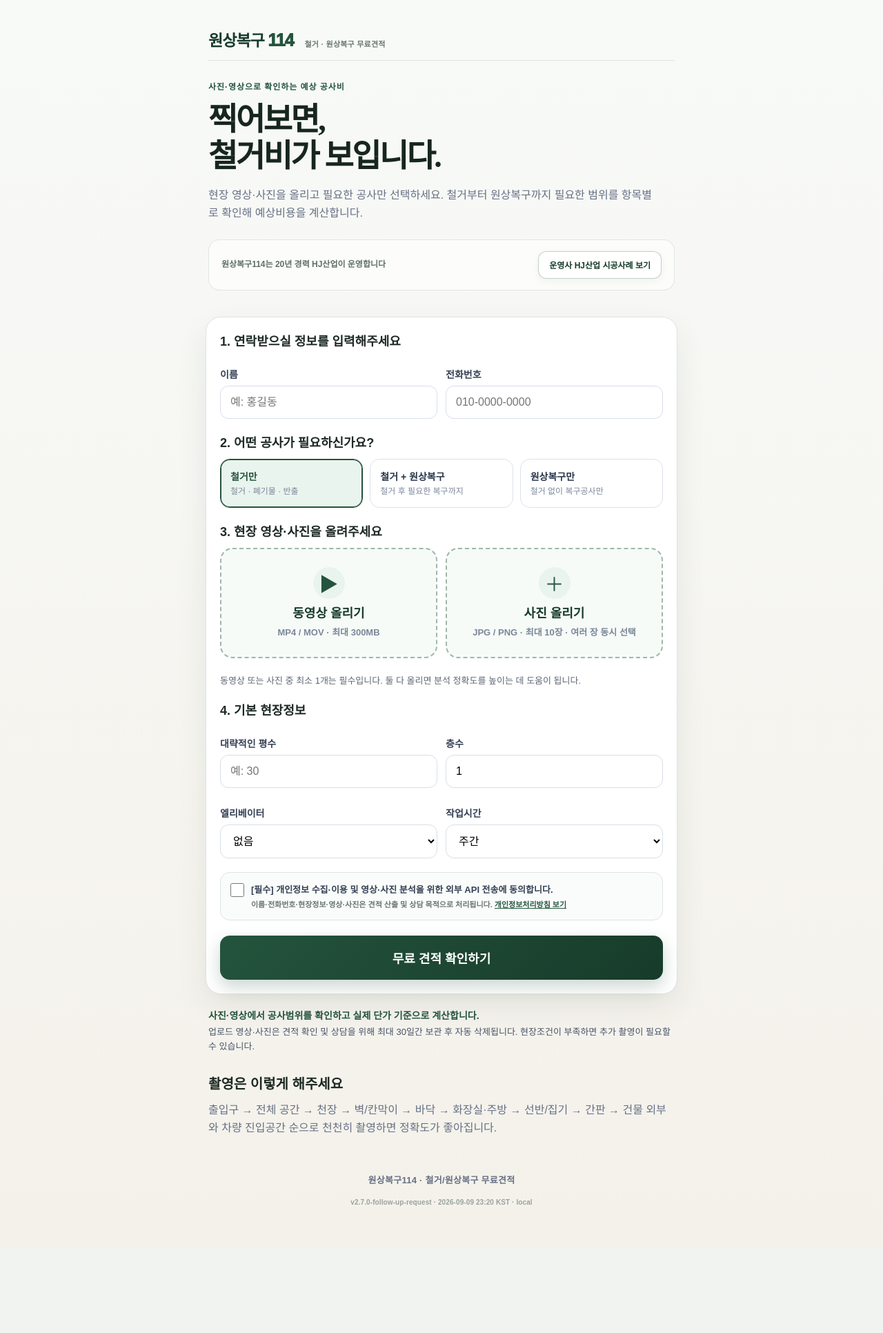
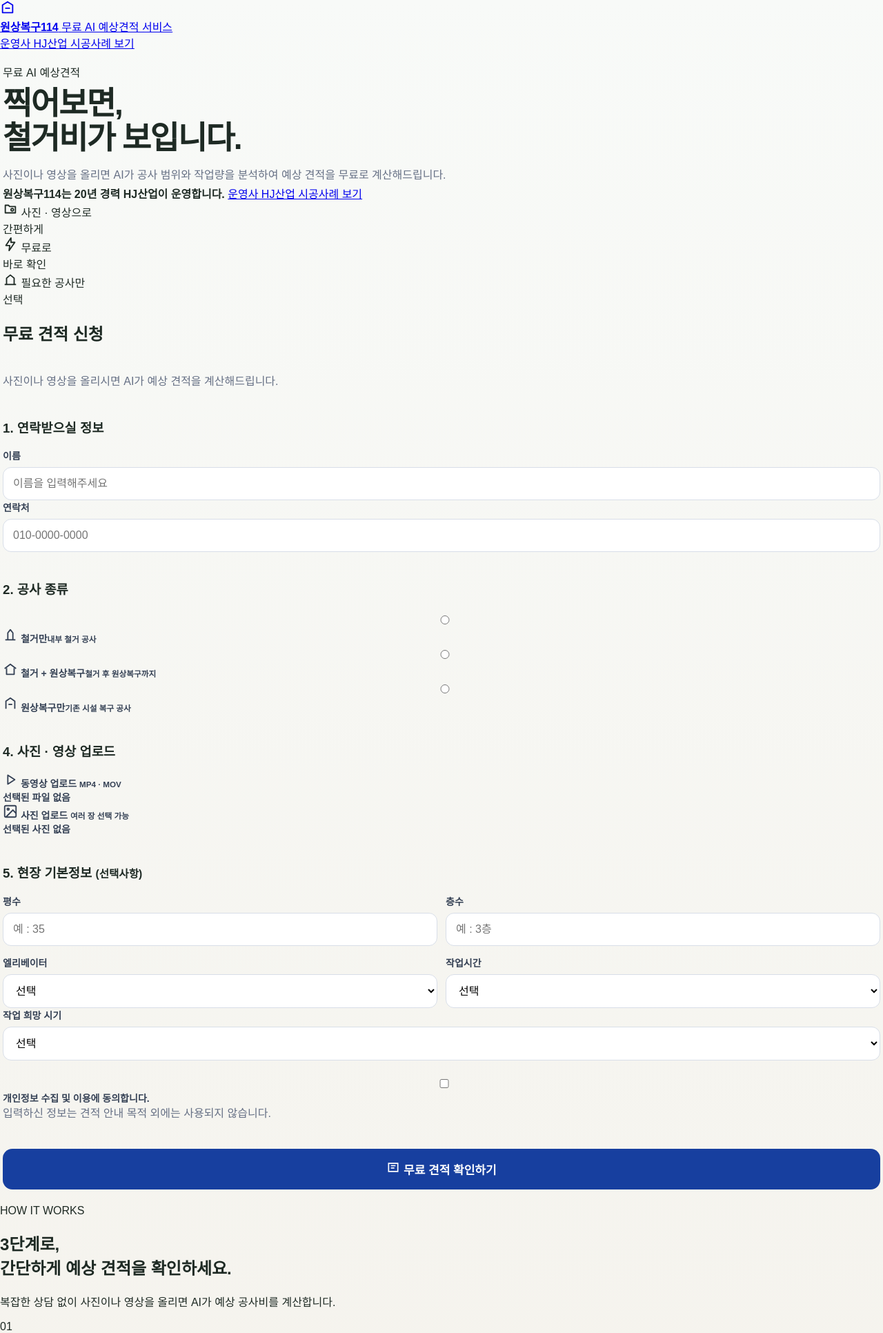
Before and after one commit to youheeyoung1207-arch/wonsangbokgu114, a Flask app: page / in a window 1280 px wide. Shown: the top 1932 px of the page at 69% size. Before the commit the page ends 1748 px from the top, so only its background shows below. Run offline with Flask 3, Linux system fonts and the light colour scheme; data that the repository does not hold is empty.

Commit message:
Update index.html

```diff
--- a/templates/index.html
+++ b/templates/index.html
@@ -1,150 +1,219 @@
-<!doctype html>
+<!DOCTYPE html>
 <html lang="ko">
 <head>
-  <meta charset="utf-8">
-  <meta name="viewport" content="width=device-width,initial-scale=1">
-  <title>원상복구114 · 무료 철거·원상복구 견적</title>
-  <link rel="preconnect" href="https://fonts.googleapis.com">
-  <link rel="preconnect" href="https://fonts.gstatic.com" crossorigin>
-  <link href="https://fonts.googleapis.com/css2?family=Noto+Serif+KR:wght@600;700;800&display=swap" rel="stylesheet">
-  <link rel="stylesheet" href="{{ url_for('static', filename='style.css') }}">
+    <meta charset="UTF-8">
+    <meta name="viewport" content="width=device-width, initial-scale=1.0">
+    <title>원상복구114 │ 무료 AI 예상견적</title>
+    <meta name="description" content="사진이나 영상만 올리면 철거·원상복구 예상 견적을 무료로 확인할 수 있습니다.">
+    <link rel="preconnect" href="https://fonts.googleapis.com">
+    <link rel="preconnect" href="https://fonts.gstatic.com" crossorigin>
+    <link href="https://fonts.googleapis.com/css2?family=Noto+Serif+KR:wght@600;700;800&display=swap" rel="stylesheet">
+    <link rel="stylesheet" href="{{ url_for('static', filename='style.css') }}">
 </head>
 <body>
-<main class="wrap">
-  <section class="hero">
-    <div class="brandRow brandWordmark" aria-label="원상복구114">
-      <div class="wordmark"><span class="wordmarkMain">원상복구</span><span class="wordmark114">114</span></div>
-      <small>철거 · 원상복구 무료견적</small>
+<header class="site-header">
+    <div class="container header-inner">
+        <a href="/" class="brand">
+            <span class="brand-mark">
+                <svg width="22" height="22" viewBox="0 0 24 24" fill="none">
+                    <path d="M12 3L4 8V20H20V8L12 3Z" stroke="currentColor" stroke-width="2" stroke-linejoin="round"/>
+                    <path d="M9 13H15" stroke="currentColor" stroke-width="2" stroke-linecap="round"/>
+                </svg>
+            </span>
+            <div class="brand-text">
+                <strong>원상복구114</strong>
+                <span>무료 AI 예상견적 서비스</span>
+            </div>
+        </a>
+        <a href="https://hjconstruction.kr" target="_blank" rel="noopener" class="case-btn">운영사 HJ산업 시공사례 보기</a>
     </div>
-    <div class="heroCopy">
-      <span class="heroKicker">사진·영상으로 확인하는 예상 공사비</span>
-      <h1>찍어보면,<br>철거비가 보입니다.</h1>
-      <p>현장 영상·사진을 올리고 필요한 공사만 선택하세요. 철거부터 원상복구까지 필요한 범위를 항목별로 확인해 예상비용을 계산합니다.</p>
+</header>
+
+<main>
+{% with msgs=get_flashed_messages() %}{% if msgs %}<div class="alert">{{ msgs[0] }}</div>{% endif %}{% endwith %}
+<section class="hero">
+<div class="hero-left">
+<div class="hero-image">
+<div class="hero-overlay"></div>
+<div class="hero-content">
+<span class="hero-badge">무료 AI 예상견적</span>
+<h1>찍어보면,<br>철거비가 보입니다.</h1>
+<p>사진이나 영상을 올리면 AI가 공사 범위와 작업량을 분석하여 예상 견적을 무료로 계산해드립니다.</p>
+<div class="hero-company">
+    <strong>원상복구114는 20년 경력 HJ산업이 운영합니다.</strong>
+    <a href="https://hjconstruction.kr" target="_blank" rel="noopener" class="case-btn secondary">운영사 HJ산업 시공사례 보기</a>
+</div>
+<div class="hero-features">
+    <div class="feature">
+        <svg width="22" height="22" viewBox="0 0 24 24" fill="none"><path d="M4 6H9L11 8H20V18H4V6Z" stroke="currentColor" stroke-width="2" stroke-linejoin="round"/><circle cx="15" cy="13" r="2" stroke="currentColor" stroke-width="2"/></svg>
+        <span>사진 · 영상으로<br>간편하게</span>
     </div>
-    <div class="operatorTrust" aria-label="원상복구114 운영사 안내">
-      <p>원상복구114는 20년 경력 HJ산업이 운영합니다</p>
-      <a class="operatorCaseBtn" href="https://hjconstruction.kr" target="_blank" rel="noopener">운영사 HJ산업 시공사례 보기</a>
+    <div class="feature">
+        <svg width="22" height="22" viewBox="0 0 24 24" fill="none"><path d="M13 2L5 14H11L10 22L19 9H13L13 2Z" stroke="currentColor" stroke-width="2" stroke-linejoin="round"/></svg>
+        <span>무료로<br>바로 확인</span>
     </div>
-  </section>
+    <div class="feature">
+        <svg width="22" height="22" viewBox="0 0 24 24" fill="none"><path d="M3 20H21" stroke="currentColor" stroke-width="2"/><path d="M6 20V10L12 5L18 10V20" stroke="currentColor" stroke-width="2" stroke-linejoin="round"/></svg>
+        <span>필요한 공사만<br>선택</span>
+    </div>
+</div>
+</div>
+</div>
+</div>
 
-  {% with msgs=get_flashed_messages() %}{% if msgs %}<div class="alert">{{ msgs[0] }}</div>{% endif %}{% endwith %}
+<form id="estimateForm" class="estimate-card estimateForm" action="/estimate" method="post" enctype="multipart/form-data">
+    <h2>무료 견적 신청</h2>
+    <p class="card-desc">사진이나 영상을 올리시면 AI가 예상 견적을 계산해드립니다.</p>
 
-  <form class="card estimateForm" action="/estimate" method="post" enctype="multipart/form-data" id="estimateForm">
-    <div class="formSection contactSection">
-      <h2>1. 연락받으실 정보를 입력해주세요</h2>
-      <div class="grid">
-        <label>이름<input type="text" name="customer_name" maxlength="30" autocomplete="name" placeholder="예: 홍길동" required></label>
-        <label>전화번호<input type="tel" name="customer_phone" maxlength="20" autocomplete="tel" placeholder="010-0000-0000" required></label>
-      </div>
+    <div class="form-section">
+        <h3>1. 연락받으실 정보</h3>
+        <div class="field">
+            <label for="customerName">이름</label>
+            <input id="customerName" type="text" name="customer_name" maxlength="30" placeholder="이름을 입력해주세요" autocomplete="name" required>
+        </div>
+        <div class="field">
+            <label for="customerPhone">연락처</label>
+            <input id="customerPhone" type="tel" name="customer_phone" maxlength="20" placeholder="010-0000-0000" autocomplete="tel" required>
+        </div>
     </div>
 
-    <div class="formSection">
-      <h2>2. 어떤 공사가 필요하신가요?</h2>
-      <div class="choiceCards" role="radiogroup" aria-label="공사 종류">
-        <label class="choiceCard">
-          <input type="radio" name="construction_type" value="demolition" checked>
-          <span><strong>철거만</strong><small>철거 · 폐기물 · 반출</small></span>
+    <div class="form-section">
+        <h3>2. 공사 종류</h3>
+        <label class="type-card">
+            <input type="radio" name="construction_type" value="demolition" required>
+            <span class="card-icon"><svg width="22" height="22" viewBox="0 0 24 24" fill="none"><path d="M4 20H20" stroke="currentColor" stroke-width="2"/><path d="M8 20V9L12 4L16 9V20" stroke="currentColor" stroke-width="2" stroke-linejoin="round"/></svg></span>
+            <span class="card-text"><strong>철거만</strong><small>내부 철거 공사</small></span>
         </label>
-        <label class="choiceCard">
-          <input type="radio" name="construction_type" value="demolition_restoration">
-          <span><strong>철거 + 원상복구</strong><small>철거 후 필요한 복구까지</small></span>
+        <label class="type-card">
+            <input type="radio" name="construction_type" value="demolition_restoration">
+            <span class="card-icon"><svg width="22" height="22" viewBox="0 0 24 24" fill="none"><path d="M3 11L12 4L21 11" stroke="currentColor" stroke-width="2" stroke-linejoin="round"/><path d="M6 10V20H18V10" stroke="currentColor" stroke-width="2" stroke-linejoin="round"/></svg></span>
+            <span class="card-text"><strong>철거 + 원상복구</strong><small>철거 후 원상복구까지</small></span>
         </label>
-        <label class="choiceCard">
-          <input type="radio" name="construction_type" value="restoration">
-          <span><strong>원상복구만</strong><small>철거 없이 복구공사만</small></span>
+        <label class="type-card">
+            <input type="radio" name="construction_type" value="restoration">
+            <span class="card-icon"><svg width="22" height="22" viewBox="0 0 24 24" fill="none"><path d="M5 20V8L12 3L19 8V20" stroke="currentColor" stroke-width="2" stroke-linejoin="round"/><path d="M9 13H15" stroke="currentColor" stroke-width="2"/></svg></span>
+            <span class="card-text"><strong>원상복구만</strong><small>기존 시설 복구 공사</small></span>
         </label>
-      </div>
     </div>
 
-    <div class="restorationPanel" id="restorationPanel" hidden>
-      <div class="sectionHead simpleHead">
-        <div>
-          <h2>원상복구 범위를 선택해주세요</h2>
-          <p class="muted compact">필요한 항목을 여러 개 선택할 수 있습니다.</p>
+    <div id="restorationPanel" class="restoration-panel" hidden>
+        <div class="panel-header">
+            <h3>3. 원상복구 항목 선택</h3>
+            <label class="all-check"><input type="checkbox" id="restorationAll"><span>전체 선택</span></label>
         </div>
-      </div>
-
-      <label class="checkCard allCheck">
-        <input type="checkbox" id="restorationAll">
-        <span><strong>전체 원상복구</strong><small>아래 항목 전체 선택</small></span>
-      </label>
-
-      <div class="checkGrid" id="restorationChecks">
-        {% set scopes = [
-          ('ceiling','천장','텍스 · 마이텍스/T-BAR · 석고보드 등'),
-          ('floor','바닥','디럭스타일 · 데코타일 · 에폭시 · 타일 · 샌딩 등'),
-          ('wall_partition','벽체 · 칸막이','석고보드 · 가벽 · 마감복구'),
-          ('paint','페인트 · 도장','벽 · 기둥 · 천장 등'),
-          ('electrical','전기 · 조명','LED · 등기구 · 배선 · 스위치 · 회로'),
-          ('fire','소방','스프링클러 타공 · 헤드고정 · 이설 등'),
-          ('hvac','냉난방 · 에어컨','철거 · 이전 · 재설치'),
-          ('duct','환기 · 덕트','철거 · 복구 · 고정'),
-          ('plumbing','설비','급배수 · 수도 · 배관 등'),
-          ('door_glass_sash','출입문 · 유리 · 샷시','철거부위 복구 및 교체'),
-          ('sign_exterior','간판 · 외부마감','간판 · 출입구 · 외부 마감복구'),
-          ('waxing','왁싱','바닥 시공 후 왁싱'),
-          ('cleaning','준공청소','공사완료 후 전체 청소'),
-          ('other','기타 원상복구','그 외 관리실·임대인 요구사항')
-        ] %}
-        {% for value,title,desc in scopes %}
-        <label class="checkCard">
-          <input type="checkbox" name="restoration_scope" value="{{ value }}">
-          <span><strong>{{ title }}</strong><small>{{ desc }}</small></span>
-        </label>
-        {% endfor %}
-      </div>
-      <div class="scopeError" id="scopeError" hidden>원상복구 항목을 하나 이상 선택해주세요.</div>
+        <p class="panel-desc">필요한 항목을 여러 개 선택할 수 있습니다.</p>
+        <div class="scope-grid">
+            {% set scopes = [
+              ('ceiling','천장'),('floor','바닥'),('wall_partition','벽체 · 칸막이'),('paint','페인트 · 도장'),
+              ('electrical','전기 · 조명'),('fire','소방'),('hvac','냉난방 · 에어컨'),('duct','환기 · 덕트'),
+              ('plumbing','설비'),('door_glass_sash','출입문 · 유리 · 샷시'),('sign_exterior','간판 · 외부마감'),
+              ('waxing','왁싱'),('cleaning','준공청소'),('other','기타 원상복구')
+            ] %}
+            {% for value,title in scopes %}
+            <label class="scope-item"><input type="checkbox" name="restoration_scope" value="{{ value }}"><span>{{ title }}</span></label>
+            {% endfor %}
+        </div>
+        <div id="scopeError" class="scope-error" hidden>원상복구 항목을 하나 이상 선택해주세요.</div>
     </div>
 
-    <div class="formSection">
-      <h2>3. 현장 영상·사진을 올려주세요</h2>
-      <div class="mediaUploadGrid">
-        <label class="upload">
-          <input id="videoInput" class="fileNative" type="file" name="video" accept="video/*">
-          <div class="uploadIcon">▶</div><strong>동영상 올리기</strong>
-          <span id="fileName">MP4 / MOV · 최대 300MB</span>
-        </label>
-        <label class="upload">
-          <input id="photoInput" class="fileNative" type="file" name="photos" accept="image/jpeg,image/png" multiple>
-          <div class="uploadIcon">＋</div><strong>사진 올리기</strong>
-          <span id="photoName">JPG / PNG · 최대 10장 · 여러 장 동시 선택</span>
-        </label>
-      </div>
-      <p class="mediaRequired">동영상 또는 사진 중 최소 1개는 필수입니다. 둘 다 올리면 분석 정확도를 높이는 데 도움이 됩니다.</p>
+    <div class="form-section">
+        <h3>4. 사진 · 영상 업로드</h3>
+        <div class="upload-grid">
+            <label class="upload-card">
+                <input type="file" name="video" id="videoInput" accept="video/*" hidden>
+                <span class="upload-icon"><svg width="22" height="22" viewBox="0 0 24 24" fill="none"><path d="M8 5v14l11-7-11-7z" stroke="currentColor" stroke-width="2" stroke-linejoin="round"/></svg></span>
+                <strong>동영상 업로드</strong>
+                <small>MP4 · MOV</small>
+                <div id="fileName" class="file-name">선택된 파일 없음</div>
+            </label>
+            <label class="upload-card">
+                <input type="file" name="photos" id="photoInput" accept="image/jpeg,image/png" multiple hidden>
+                <span class="upload-icon"><svg width="22" height="22" viewBox="0 0 24 24" fill="none"><rect x="3" y="3" width="18" height="18" rx="2" stroke="currentColor" stroke-width="2"/><circle cx="8.5" cy="8.5" r="1.5" stroke="currentColor" stroke-width="2"/><path d="M21 15l-5-5L5 21" stroke="currentColor" stroke-width="2"/></svg></span>
+                <strong>사진 업로드</strong>
+                <small>여러 장 선택 가능</small>
+                <div id="photoName" class="file-name">선택된 사진 없음</div>
+            </label>
+        </div>
     </div>
 
-    <div class="formSection">
-      <h2>4. 기본 현장정보</h2>
-      <div class="grid">
-        <label>대략적인 평수<input type="number" name="area_pyeong" min="1" step="0.1" placeholder="예: 30" required></label>
-        <label>층수<input type="number" name="floor_no" min="-5" step="1" value="1" required></label>
-      </div>
-      <div class="grid">
-        <label>엘리베이터<select name="elevator"><option value="no">없음</option><option value="yes">있음</option></select></label>
-        <label>작업시간<select name="time_restriction"><option value="day">주간</option><option value="night">야간</option><option value="both">주·야간 가능</option><option value="restricted">시간 제한 있음</option></select></label>
-      </div>
+    <div class="form-section">
+        <h3>5. 현장 기본정보 <small>(선택사항)</small></h3>
+        <div class="grid two">
+            <label>평수<input type="number" name="area_pyeong" placeholder="예 : 35"></label>
+            <label>층수<input type="text" name="floor_no" placeholder="예 : 3층"></label>
+        </div>
+        <div class="grid two">
+            <label>엘리베이터
+                <select name="elevator"><option value="">선택</option><option value="yes">있음</option><option value="no">없음</option></select>
+            </label>
+            <label>작업시간
+                <select name="time_restriction"><option value="">선택</option><option value="day">주간</option><option value="night">야간</option><option value="both">주·야간 가능</option><option value="restricted">시간 제한 있음</option></select>
+            </label>
+        </div>
+        <label>작업 희망 시기
+            <select name="preferred_timing"><option value="">선택</option><option value="immediately">즉시</option><option value="within_1_month">1개월 이내</option><option value="within_3_months">2~3개월</option><option value="undecided">미정</option></select>
+        </label>
     </div>
 
-    <label class="privacyCheck">
-      <input type="checkbox" name="privacy_agreed" value="yes" required>
-      <span><b>[필수] 개인정보 수집·이용 및 영상·사진 분석을 위한 외부 API 전송에 동의합니다.</b><small>이름·전화번호·현장정보·영상·사진은 견적 산출 및 상담 목적으로 처리됩니다. <a href="/privacy" target="_blank">개인정보처리방침 보기</a></small></span>
-    </label>
-    <button class="primaryCta" type="submit">무료 견적 확인하기</button>
-  </form>
+    <div class="privacy-box">
+        <label><input type="checkbox" name="privacy_agreed" value="yes" required> 개인정보 수집 및 이용에 동의합니다.</label>
+        <p>입력하신 정보는 견적 안내 목적 외에는 사용되지 않습니다.</p>
+    </div>
 
-  <section class="micro">
-    <b>사진·영상에서 공사범위를 확인하고 실제 단가 기준으로 계산합니다.</b>
-    <span>업로드 영상·사진은 견적 확인 및 상담을 위해 최대 30일간 보관 후 자동 삭제됩니다. 현장조건이 부족하면 추가 촬영이 필요할 수 있습니다.</span>
-  </section>
+    <button type="submit" class="estimate-btn">
+        <svg width="20" height="20" viewBox="0 0 24 24" fill="none"><path d="M4 5H20V19H4V5Z" stroke="currentColor" stroke-width="2"/><path d="M8 9H16" stroke="currentColor" stroke-width="2"/><path d="M8 13H14" stroke="currentColor" stroke-width="2"/></svg>
+        무료 견적 확인하기
+    </button>
+</form>
+</section>
 
-  <section class="guide">
-    <h2>촬영은 이렇게 해주세요</h2>
-    <p>출입구 → 전체 공간 → 천장 → 벽/칸막이 → 바닥 → 화장실·주방 → 선반/집기 → 간판 → 건물 외부와 차량 진입공간 순으로 천천히 촬영하면 정확도가 좋아집니다.</p>
-  </section>
+<section class="how-it-works">
+    <div class="container">
+        <div class="section-title">
+            <span class="section-badge">HOW IT WORKS</span>
+            <h2>3단계로,<br>간단하게 예상 견적을 확인하세요.</h2>
+            <p>복잡한 상담 없이 사진이나 영상을 올리면 AI가 예상 공사비를 계산합니다.</p>
+        </div>
+        <div class="steps">
+            <div class="step-card">
+                <div class="step-number">01</div>
+                <div class="step-icon"><svg width="28" height="28" viewBox="0 0 24 24" fill="none"><path d="M4 6H9L11 8H20V18H4V6Z" stroke="currentColor" stroke-width="2" stroke-linejoin="round"/><circle cx="15" cy="13" r="2" stroke="currentColor" stroke-width="2"/></svg></div>
+                <h3>현장 촬영하기</h3>
+                <p>철거 또는 원상복구가 필요한 공간을 사진 또는 영상으로 촬영합니다.</p>
+            </div>
+            <div class="step-arrow">→</div>
+            <div class="step-card">
+                <div class="step-number">02</div>
+                <div class="step-icon"><svg width="28" height="28" viewBox="0 0 24 24" fill="none"><path d="M12 16V4" stroke="currentColor" stroke-width="2"/><path d="M8 8L12 4L16 8" stroke="currentColor" stroke-width="2"/><path d="M4 18H20" stroke="currentColor" stroke-width="2"/></svg></div>
+                <h3>사진 · 영상 업로드</h3>
+                <p>촬영한 사진과 영상을 업로드하고 간단한 정보만 입력합니다.</p>
+            </div>
+            <div class="step-arrow">→</div>
+            <div class="step-card">
+                <div class="step-number">03</div>
+                <div class="step-icon"><svg width="28" height="28" viewBox="0 0 24 24" fill="none"><rect x="4" y="4" width="16" height="16" rx="2" stroke="currentColor" stroke-width="2"/><path d="M8 10H16" stroke="currentColor" stroke-width="2"/><path d="M8 14H14" stroke="currentColor" stroke-width="2"/></svg></div>
+                <h3>바로 예상 견적 확인</h3>
+                <p>AI가 공사 범위를 분석하여 예상 견적을 바로 계산합니다.</p>
+            </div>
+        </div>
+    </div>
+</section>
+</main>
 
-  <div class="siteBrand">원상복구114 · 철거/원상복구 무료견적</div>
-  <div class="buildMarker">{{ build_version }} · {{ build_time_kst }} · {{ build_commit }}</div>
-</main>
+<footer class="site-footer">
+    <div class="container footer-inner">
+        <div class="footer-brand">
+            <div class="brand-mark"><svg width="22" height="22" viewBox="0 0 24 24" fill="none"><path d="M12 3L4 8V20H20V8L12 3Z" stroke="currentColor" stroke-width="2" stroke-linejoin="round"/></svg></div>
+            <div><strong>원상복구114</strong><p>AI 무료 철거 · 원상복구 예상견적</p></div>
+        </div>
+        <div class="footer-company">
+            <strong>운영사</strong>
+            <p>HJ산업</p>
+            <a href="https://hjconstruction.kr" target="_blank" rel="noopener">운영사 HJ산업 시공사례 보기</a>
+        </div>
+    </div>
+    <div class="footer-copy">© 2026 원상복구114. All Rights Reserved.</div>
+</footer>
 
 <script>
 (function(){
```
